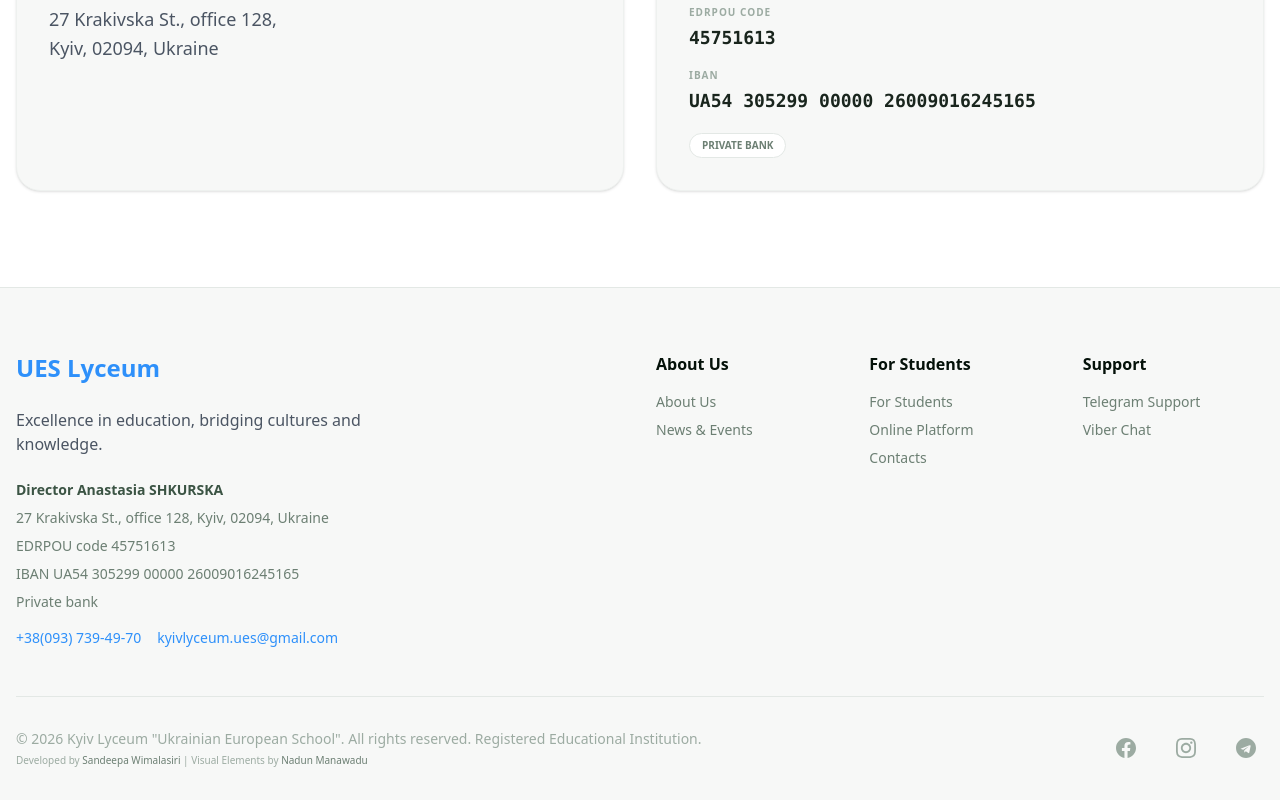
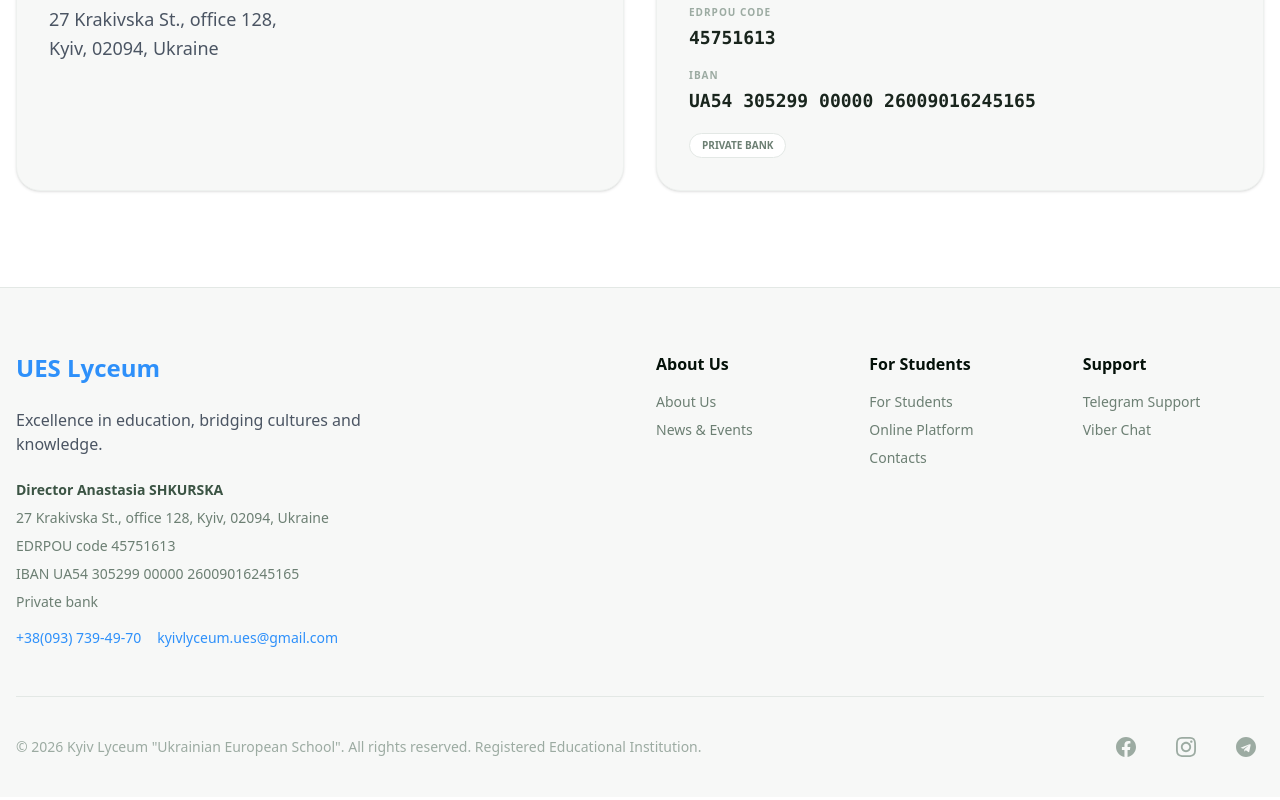
Before and after one commit to Sandeepa-git/Kyiv-Lyceum, a Next.js app: page / in a window 1280 px wide. Shown: the part 5648-6448 px from the top of the page. Built offline with nearby package versions, Linux system fonts and the light colour scheme.

Commit message:
chore: remove developer credits from footer

```diff
--- a/src/components/layout/footer.tsx
+++ b/src/components/layout/footer.tsx
@@ -65,11 +65,8 @@ function Footer() {
 
         <div className="pt-8 border-t border-gray-200 flex flex-col md:flex-row items-center justify-between gap-6">
           <div className="text-center md:text-left">
-            <p className="text-sm text-gray-400 mb-1">
+            <p className="text-sm text-gray-400">
               © {new Date().getFullYear()} Kyiv Lyceum &quot;Ukrainian European School&quot;. All rights reserved. Registered Educational Institution.
-            </p>
-            <p className="text-[10px] text-gray-400">
-              Developed by <span className="text-gray-500 font-medium">Sandeepa Wimalasiri</span> | Visual Elements by <span className="text-gray-500 font-medium">Nadun Manawadu</span>
             </p>
           </div>
           <div className="flex space-x-6">
```
